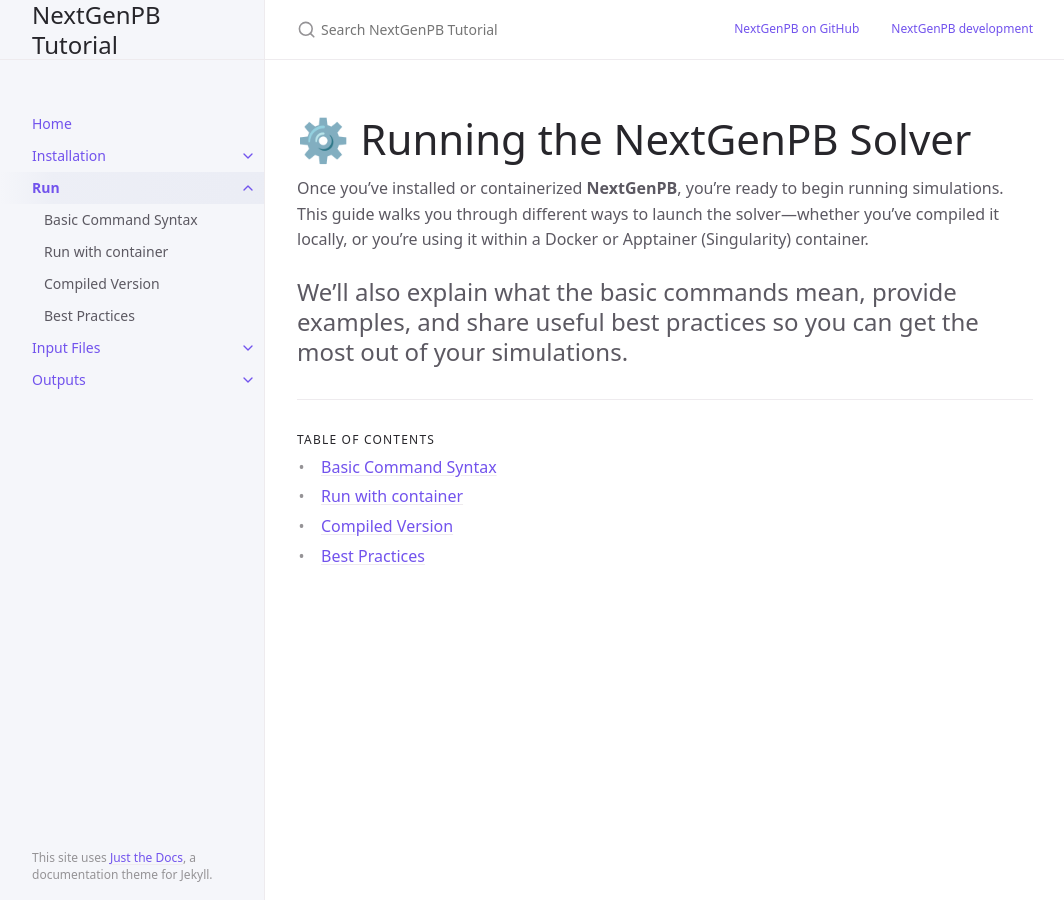
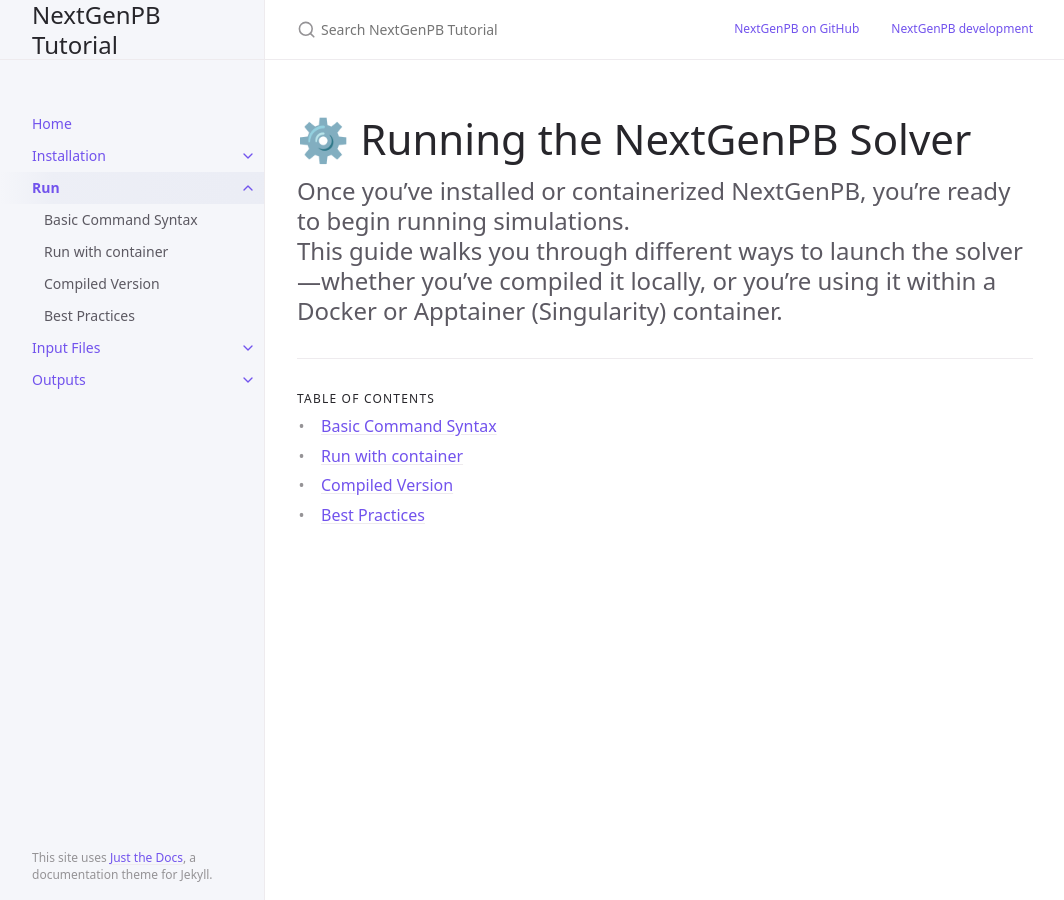
Before and after one commit to vdiflorio/nextgenpb_tutorial, a Jekyll site: the page built from docs/run/index.md, in a window 1280 px wide. Shown: the whole page, without its empty margins (107-1171 px from the left). Built offline with Jekyll 4.4.1, drawn with Linux system fonts in a browser that asks for light colours; cached includes are drawn as plain includes.

Commit message:
little fix

```diff
--- a/docs/run/index.md
+++ b/docs/run/index.md
@@ -8,6 +8,4 @@ nav_order: 3
 
 Once you’ve installed or containerized **NextGenPB**, you're ready to begin running simulations.
 This guide walks you through different ways to launch the solver—whether you've compiled it locally, or you're using it within a Docker or Apptainer (Singularity) container.
-
-We'll also explain what the basic commands mean, provide examples, and share useful best practices so you can get the most out of your simulations.
 {: .fs-6 .fw-300 }
```
Also changed, not shown: docs/installation/container.md (+1 -1 lines), docs/installation/dependencies.md (+1 -1 lines), docs/run/container.md (+1 -1 lines).
